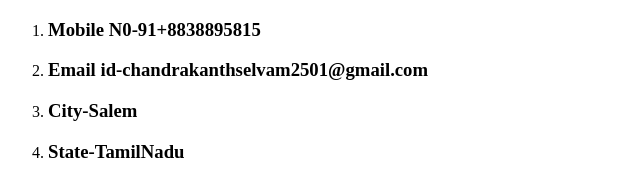
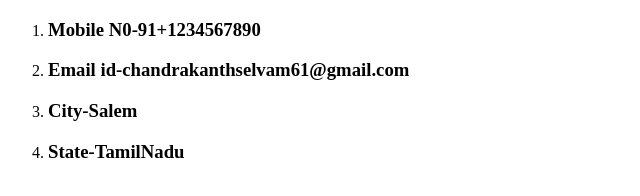
Before and after one commit to S-Chandrakanth/WEB-DEVELOP-PORTFOLIO, a plain HTML site: page contact.html in a window 1280 px wide. Shown: the full height of the page, 0-640 px from the left. Drawn offline with Linux system fonts and the light colour scheme.

Commit message:
Update contact.html

```diff
--- a/contact.html
+++ b/contact.html
@@ -7,8 +7,8 @@
     <body>
 
             <ol>
-               <li><h3>Mobile N0-91+8838895815</h3></li>
-                <li><h3>Email id-chandrakanthselvam2501@gmail.com</h3></li>
+               <li><h3>Mobile N0-91+1234567890</h3></li>
+                <li><h3>Email id-chandrakanthselvam61@gmail.com</h3></li>
                <li> <h3>City-Salem</h3></li>
                 <li><h3>State-TamilNadu</h3></li>
             </ol>
```
